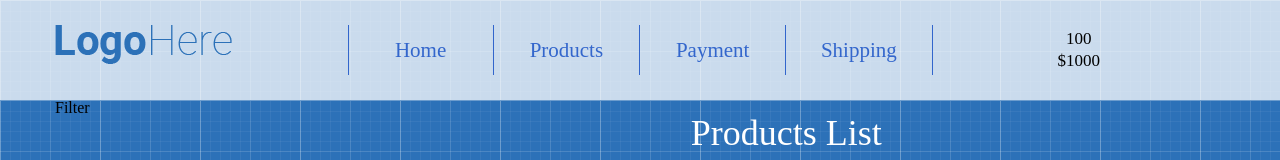
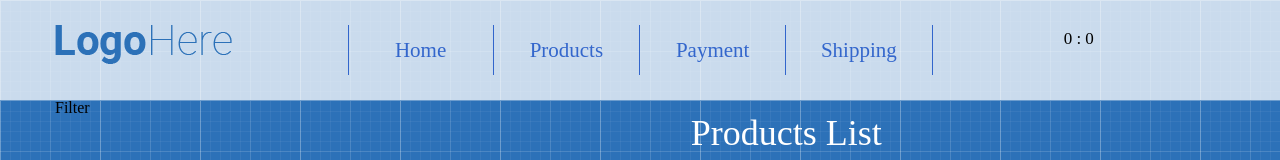
Before and after one commit to liza-yakovleva/react-project, a React (Create React App) app: page / in a window 1280 px wide. Shown: the top 160 px of the page. Built offline with nearby package versions, Linux system fonts and the light colour scheme.

Commit message:
added listitem in  cart

```diff
--- a/src/App/App.js
+++ b/src/App/App.js
@@ -2,42 +2,37 @@ import React, {Component} from "react";
 import Header from './Header/Header';
 import Main from './Main/Main';
 import Footer from './Footer/Footer';
-// import {price} from './Products/ProductListItem'
 import '../common/style/reset.css'
 import '../common/style/base.css'
-
-
-
-
 class App extends Component {
   state = {
-    cartData: {
-      count: 100,
-      price: 1000,
-    },
-  };
+    productsInCart: {
+      id: 0,
+      count: 0,
+    }
+  }
 
-  AddToCard = (props) => {
-    this.setState((prevState) => ({
-      cartData: {
-      // count: 1000,
-      // price: 10000,
-      count: prevState.count + this.props.productCount,
-      price: prevState.price + this.props.productCount * this.props.price,
-      },
-    }));
-  };
-
+  AddProductToCard = (count, id) => {
+this.setState((prevState) => ({
+  productsInCart: {
+    id: prevState.productsInCart.id === id ? prevState.productsInCart.id : id,
+    count:
+      this.state.productsInCart.id === id
+        ? prevState.productsInCart.count + count
+        : count,
+  },
+}));
+  }
   render() {
     return (
       <>
-        <Header cartData={this.state.cartData} />
-        <Main AddToCard={this.AddToCard} />
+        <Header
+         productsInCart={this.state.productsInCart}
+         />
+        <Main AddProductToCard={this.AddProductToCard} />
         <Footer />
       </>
-    );
+    )
   }
 }
-
-
 export default App
--- a/src/App/Header/Cart/Cart.js
+++ b/src/App/Header/Cart/Cart.js
@@ -1,18 +1,41 @@
 import React from "react";
+const Cart = ({
+	count,
+	id,
+}) => {
+  const listItem = [
+    {
+      id: 0,
+      count: 0,
+    },
+
+  ];
+	if (id !== 0) {
+		listItem.forEach((ob) => {
+			if (ob.id == 0) {
+				listItem.splice(0, 1);
+			}
+			if (ob.id == id) {
+				ob.count = ob.count + count
+			}
+			if (ob.id !== id) {
 
 
-const Cart = ({
-	count,
-	price,
-}) => {
+				listItem.push({ id: id, count: count });
+
+      }
+		})
+	}
+  // console.log(listItem);
   return (
-
-					<div className="cart text-center">
-			<div className="products-count">{count}</div>
-						<div className="products-price">${price}</div>
-					</div>
-
-  )
+    <div className="cart text-center">
+      {listItem.map(({ id, count }) => (
+        <div className="products-count">
+          {id} : {count}
+        </div>
+      ))}
+    </div>
+  );
 }
 
 export default Cart
--- a/src/App/Header/Header.js
+++ b/src/App/Header/Header.js
@@ -5,29 +5,29 @@ import Cart from './Cart/Cart';
 import './header.css'
 import './Menu/menu.css'
 import './Cart/cart.css'
-
 const Header = ({
-	cartData
+	productsInCart
 }) => {
-	console.log(cartData)
   return (
-   	<header className = "header">
-   	  <div className = "container">
+    <header className="header">
+      <div className="container">
         <div className="row">
-					 <div className = "col-lg-3">
+          <div className="col-lg-3">
             <Logo />
           </div>
           <div className="col-lg-6">
             <Menu />
           </div>
           <div className="col-lg-3">
-						<Cart count={cartData.count}
-							price={cartData.price}/>
+            <Cart
+              count={productsInCart.count}
+              id={productsInCart.id}
+            />
           </div>
         </div>
       </div>
     </header>
-  )
+  );
 }
 
 export default Header
--- a/src/App/Main/Main.js
+++ b/src/App/Main/Main.js
@@ -1,23 +1,21 @@
 import React, { Component } from "react";
 import ProductList from './Products/ProductList';
-
-
-
-class Main extends Component {
-  render() {
+const Main =( {
+  AddProductToCard,
+})=> {
     return (
       <main className="main">
         <div className="container">
           <div className="row">
             <div className="col-lg-3">Filter</div>{" "}
             <div className="col-lg-9">
-              <ProductList AddToCard={this.props.AddToCard} />
+              <ProductList AddProductToCard={AddProductToCard}
+               />
             </div>{" "}
           </div>{" "}
         </div>{" "}
       </main>
-    );
+    )
   }
-}
 
 export default Main
--- a/src/App/Main/Products/ProductList.js
+++ b/src/App/Main/Products/ProductList.js
@@ -1,13 +1,8 @@
 import React, { Component } from "react";
 import ProductListItem from './ProductListItem';
 import products from './products';
-
-
-
-
-class ProductList extends Component {
-
-  render() {
+const ProductList =({AddProductToCard,})=>
+  {
     return (
       <>
         <h2 className="page-title">Products List</h2>
@@ -16,22 +11,22 @@ class ProductList extends Component {
             ({ id, name, description, type, capacity, price, image }) => (
               <div className="col-lg-6" key={id}>
                 <ProductListItem
-                  AddToCard={this.props.AddToCard}
+                  AddProductToCard={AddProductToCard}
                   name={name}
                   description={description}
                   type={type}
                   capacity={capacity}
                   price={price}
                   image={image}
+                  id={id}
                 />
               </div>
             )
           )}
         </div>
       </>
-    );
+    )
   }
-}
 
 
 
--- a/src/App/Main/Products/ProductListItem.js
+++ b/src/App/Main/Products/ProductListItem.js
@@ -1,31 +1,22 @@
 import React, { Component } from "react";
 import "./ProductListItem.css";
 import PropTypes from 'prop-types';
-
-
-
 class ProductListItem extends Component {
   state = {
     productCount: 1,
-  };
-
-  clickAdd = () => {
-    this.props.AddToCard(this.state.productCount, this.price);
   };
   onIncrementClick = () => {
     this.setState((prevState) => ({
       productCount: prevState.productCount + 1,
     }));
   };
-
   onDecrementClick = () => {
     this.setState((prevState) => ({
       productCount: prevState.productCount - 1,
     }));
   };
-
   render() {
-    const { name, description, type, capacity, price, image } = this.props;
+    const {id, name, description, type, capacity, price, image, AddProductToCard } = this.props;
     return (
       <div className="product-list-item">
         <div className="product-img">
@@ -53,12 +44,11 @@ class ProductListItem extends Component {
         </div>
 
         <div className="product-price">${price}</div>
-        <div className="product-price">All:${price*this.state.productCount}</div>
+        <div className="product-price">
+          All:${price * this.state.productCount}
+        </div>
         <div
-          // =========
-
-          onClick={this.clickAdd}
-          //  ========
+          onClick={() => AddProductToCard(this.state.productCount, id)}
           className="btn-add-to-cart"
         >
           Add to cart
@@ -67,8 +57,6 @@ class ProductListItem extends Component {
     );
   }
 }
-
-
 ProductListItem.propTypes = {
   name:PropTypes.string.isRequired,
   description:PropTypes.string,
@@ -76,7 +64,6 @@ ProductListItem.propTypes = {
   capacity: PropTypes.number.isRequired,
   price: PropTypes.number.isRequired,
  image: PropTypes.string,
-
 }
 ProductListItem.defaultProps = {
   description: "No description...  ",
```
Also changed, not shown: 1 other file (tests, documents, lock files or other folders). Lines whose indentation alone changed are shown as unchanged.
